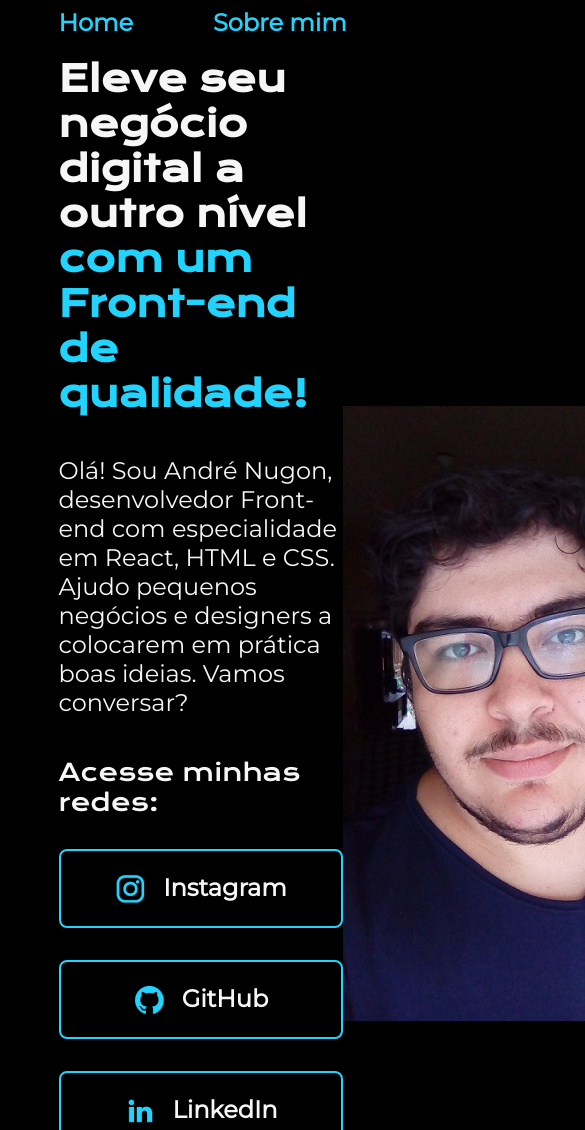
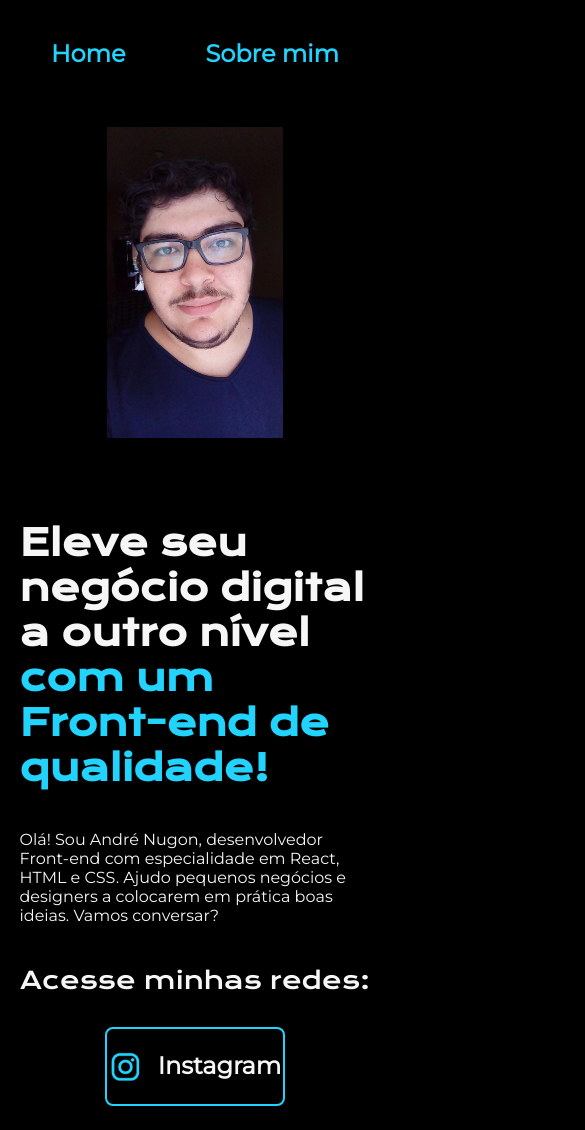
Before and after one commit to andrenugon/alura-portfolio, a plain HTML site: page index.html in a window 390 px wide. Shown: the top 1130 px of the page, 585 px wide, since content can reach past the window. Drawn offline with nearby package versions, Linux system fonts and the light colour scheme.

Commit message:
Add files via upload

```diff
--- a/index.html
+++ b/index.html
@@ -19,29 +19,29 @@
                <p class="apresentacao__conteudo__texto">Olá! Sou André Nugon, desenvolvedor Front-end com especialidade em React, HTML e CSS. Ajudo pequenos negócios e designers a colocarem em prática boas ideias. Vamos conversar?</p>
                <div class="apresentacao__links">
                     <h2 class="apresentacao__links__subtitulo">Acesse minhas redes:</h2>
-                    <a class="apresentacao__links__link" href="https://www.instagram.com/andrenugon/">
+                    <a class="apresentacao__links__navegacao" href="https://www.instagram.com/andrenugon/">
                          <img src="./img/assets/instagram.png" alt="Instagram">
                               Instagram
                     </a>
-                    <a class="apresentacao__links__link" href="https://github.com/andrenugon">
+                    <a class="apresentacao__links__navegacao" href="https://github.com/andrenugon">
                          <img src="./img/assets/github.png" alt="GitHub">
                               GitHub
                     </a>
-                    <a class="apresentacao__links__link" href="https://www.linkedin.com/in/andrenugon/">
+                    <a class="apresentacao__links__navegacao" href="https://www.linkedin.com/in/andrenugon/">
                          <img src="./img/assets/linkedin.png" alt="LinkedIn">
                               LinkedIn
                     </a>
-                    <a class="apresentacao__links__link" href="https://www.twitch.tv/andrenugon">
+                    <a class="apresentacao__links__navegacao" href="https://www.twitch.tv/andrenugon">
                          <img src="./img/assets/twitch.png" alt="Twitch">
                               Twitch
                     </a>
-                    <a class="apresentacao__links__link" href="https://twitter.com/andrenugon">
+                    <a class="apresentacao__links__navegacao" href="https://twitter.com/andrenugon">
                          <img src="./img/assets/twitter-novo.png" alt="Twitter">
                               Twiter
                     </a>
                </div>
                </section>
-               <img src="/img/a2.jpg" alt="André Nugon">
+               <img class="apresentacao__imagem" src="/img/a2.jpg" alt="André Nugon">
      </main>
      <footer class="rodape">
           <p>Desenvolvido por André</p>
--- a/styles/style.css
+++ b/styles/style.css
@@ -34,7 +34,7 @@ body {
 .cabecalho__menu__link {
      text-decoration: none;
      font-family: var(--fonte-secundaria);
-     font-size: 24px;
+     font-size: 1.5rem;
      font-weight: 600;
      color: var(--cor-terciaria);
 }
@@ -44,17 +44,18 @@ body {
      display: flex;
      align-items: center;
      justify-content: space-between;
+     gap: 82px;
 }
 
 .apresentacao__conteudo {
-     width: 615px;
+     width: 50%;
      display: flex;
      flex-direction: column;
      gap: 40px;
 }
 
 .apresentacao__conteudo__titulo {
-     font-size: 36px;
+     font-size: 2.25rem;
      font-family: var(--fonte-primaria);
 }
 
@@ -63,7 +64,7 @@ body {
 }
 
 .apresentacao__conteudo__texto {
-     font-size: 24px;
+     font-size: 1,5rem;
      font-family: var(--fonte-secundaria);
 }
 
@@ -78,20 +79,19 @@ body {
 .apresentacao__links__subtitulo {
      font-family: var(--fonte-primaria);
      font-weight: 400;
-     font-size: 24px;
+     font-size: 1.5rem;
 }
 
 
-.apresentacao__links__link {
-     /* background-color: #22D4FD; */
+.apresentacao__links__navegacao {
      display: flex;
      justify-content: center;
      gap: 16px;
      border: 2px solid var(--cor-terciaria);
-     width: 280px;
+     width: 50%;
      text-align: center;
      border-radius: 8px;
-     font-size: 24px;
+     font-size: 1.5rem;
      font-weight: 600;
      padding: 21.5px 0;
      text-decoration: none;
@@ -104,13 +104,17 @@ body {
      background-color: var(--cor-hover);
 }
 
+.apresentacao__imagem {
+     width: 50%;
+}
+
 .rodape {
      padding: 24px;
      color: var(--cor-primaria);
      background-color: var(--cor-terciaria);
      text-align: center;
      font-family: var(--fonte-secundaria);
-     font-size: 24px;
+     font-size: 1.5rem;
      font-weight: 400;
 }
 
@@ -118,3 +122,22 @@ body {
      text-decoration: none;
      color: #22D4FD;
 }
+
+@media (max-width: 1200px) {
+     .cabecalho {
+          padding: 10%;
+     }
+
+     .cabecalho__menu {
+          justify-content: center;
+     }
+
+     .apresentacao {
+          flex-direction: column-reverse;
+          padding: 5%;
+     }
+
+     .apresentacao__conteudo {
+          width: auto;
+     }
+}
```
Also changed, not shown: about.html (+1 -1 lines).
